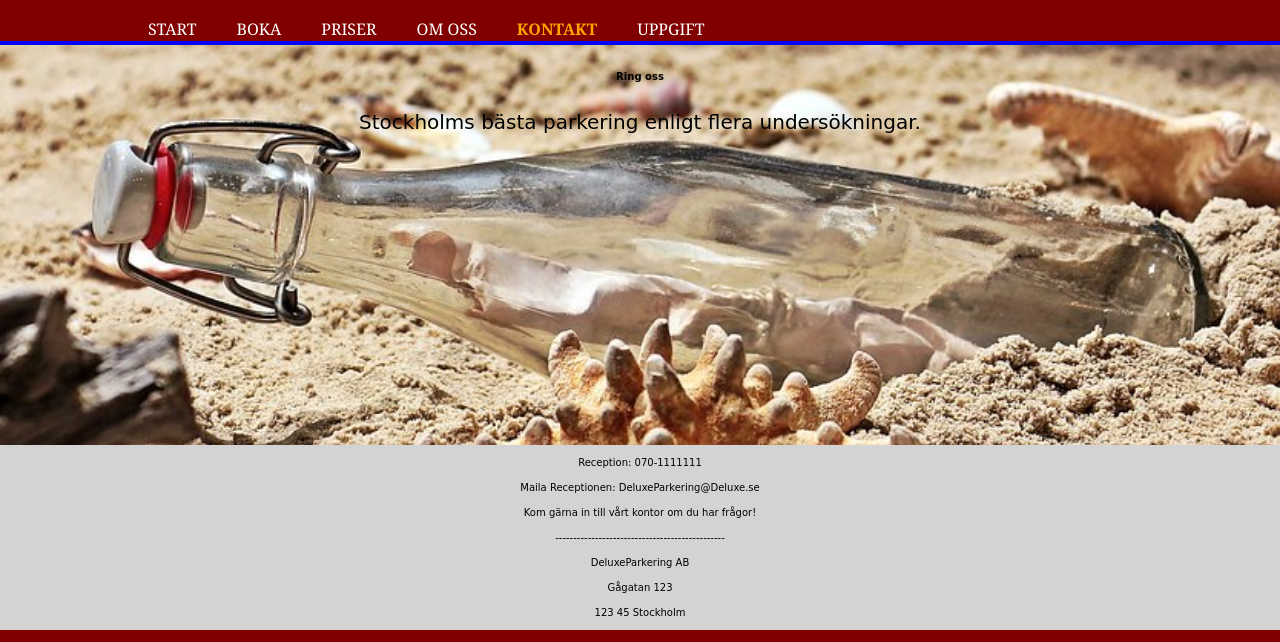
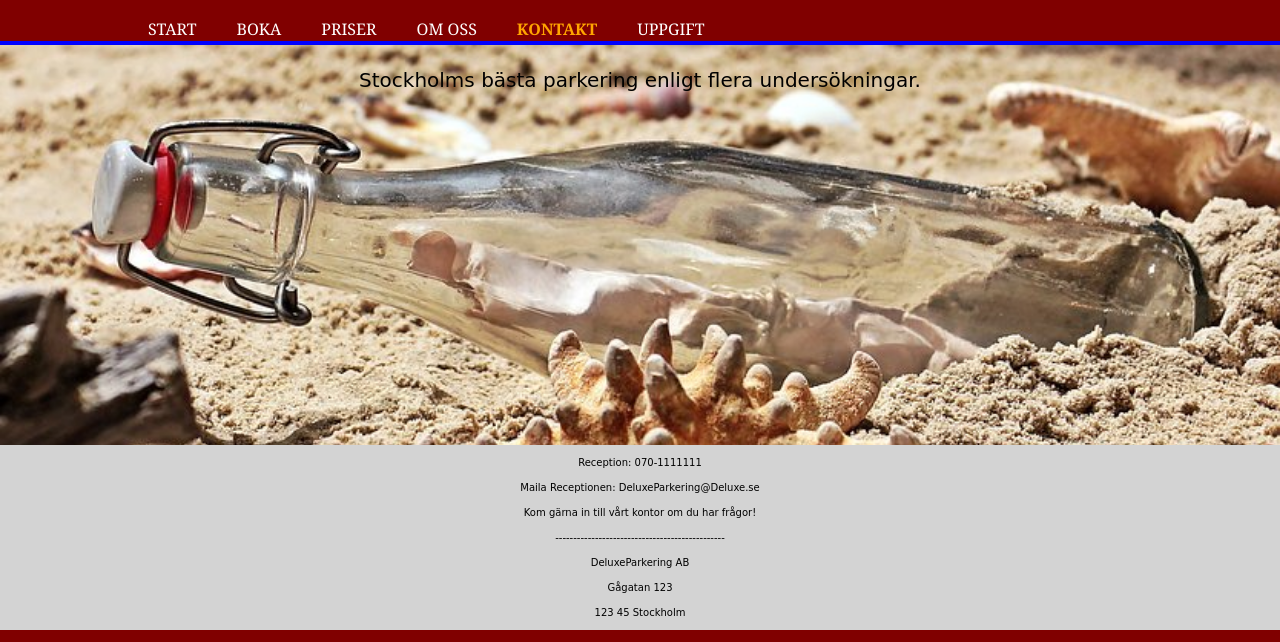
Before and after one commit to Robert1996s/DeluxeParkering, a plain HTML site: page kontakt.html in a window 1280 px wide. Shown: the part 98-740 px from the top of the page. Drawn offline with Linux system fonts and the light colour scheme.

Commit message:
Error fix

```diff
--- a/kontakt.html
+++ b/kontakt.html
@@ -41,7 +41,6 @@
 
     <section id="showcasekontakt">
         <div class="container">
-            <h6>Ring oss</h6>
             <p>Stockholms bästa parkering enligt flera undersökningar.</p>
         </div>
     </section>
```
Also changed, not shown: index.html (+0 -1 lines).
